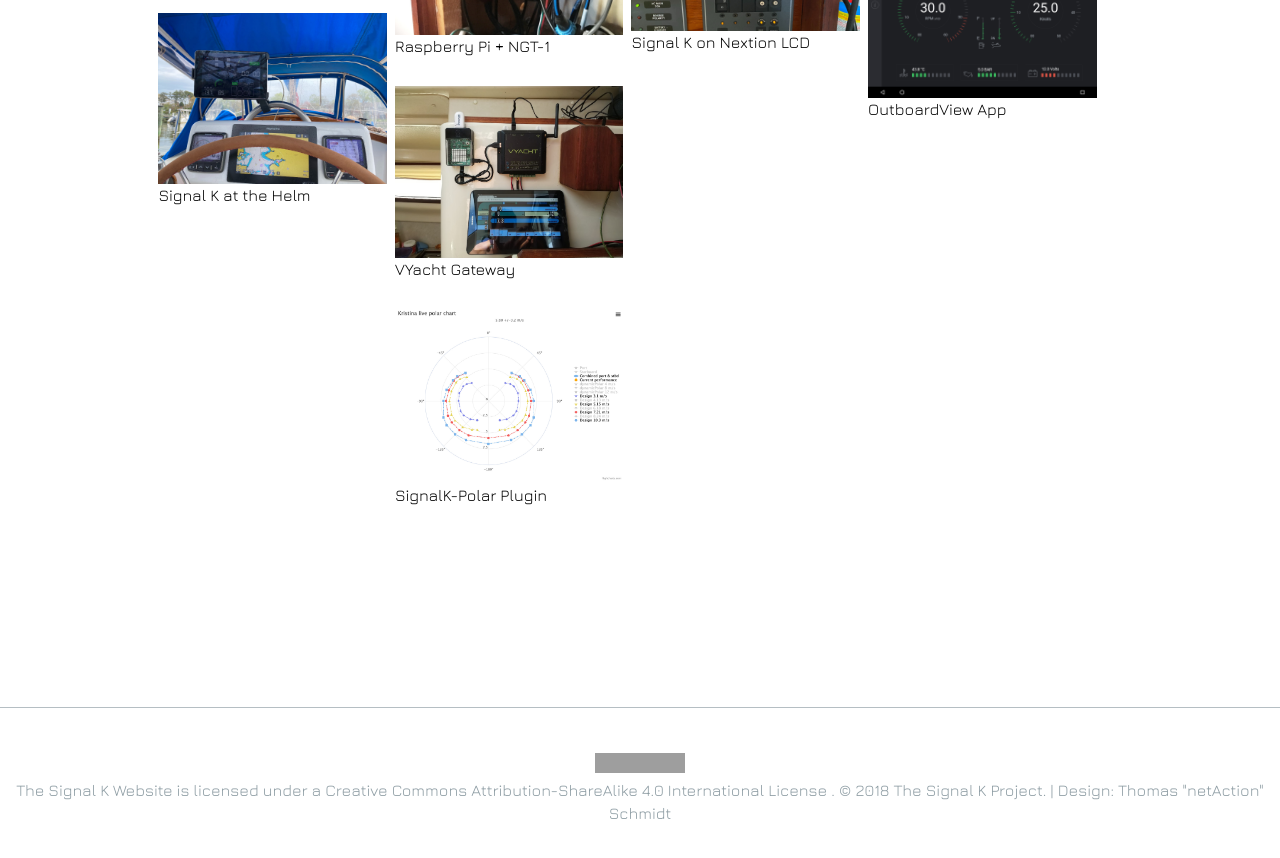
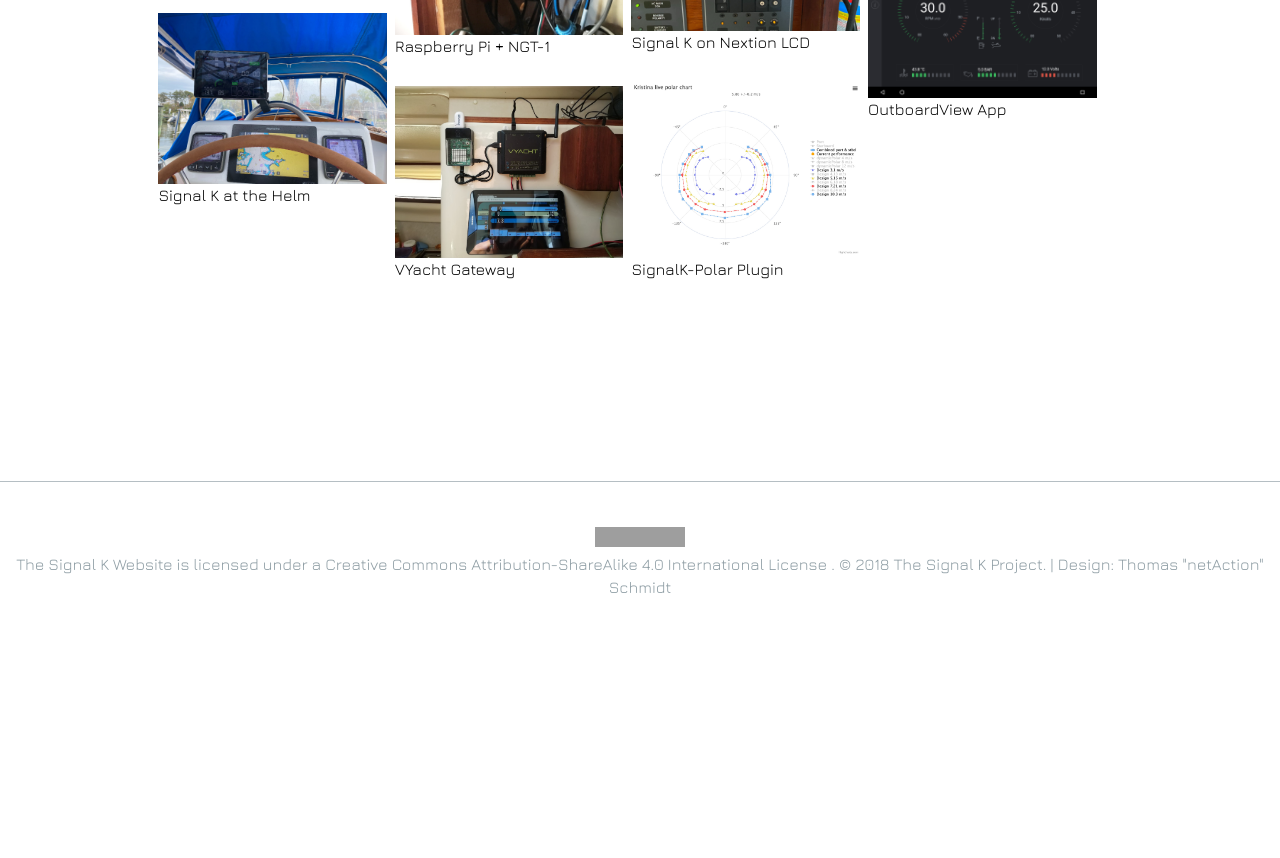
Before and after one commit to SignalK/signalk.github.io, a Jekyll site: the page built from gallery.html, in a window 1280 px wide and 900 px high, scrolled down 1470 px. Shown: the top 858 px of the window. Built offline with Jekyll 4.4.1, drawn with Linux system fonts in a browser that asks for light colours; nearby versions of some CDN libraries; after the commit the page ends 2149 px from its top, so only the background shows below that; grey boxes are pictures that could not be loaded.

Commit message:
Update gallery.html

```diff
--- a/gallery.html
+++ b/gallery.html
@@ -83,9 +83,7 @@
       <p>Raspberry Pi + NGT-1</p>
     <a href="/images/gallery/test_image8.jpg" target="_blank"><img src="/images/gallery/test_image8.jpg" style="width:100%"></a>
       <p>VYacht Gateway</p>
-      <a href="/images/gallery/test_image18.jpg" target="_blank"><img src="/images/gallery/test_image18.jpg" style="width:100%"></a>
-        <p>SignalK-Polar Plugin</p>
-	</div>
+    </div>
   <div class="column">
     <a href="/images/gallery/test_image9.jpg" target="_blank"><img src="/images/gallery/test_image9.jpg" style="width:100%"></a>
     <p>KIP App</p>
@@ -97,6 +95,8 @@
     <p>iKonvert NMEA2000 Gateway</p>
     <a href="/images/gallery/test_image19.jpg" target="_blank"><img src="/images/gallery/test_image19.jpg" style="width:100%"></a>
       <p>Signal K on Nextion LCD</p>
+    <a href="/images/gallery/test_image18.jpg" target="_blank"><img src="/images/gallery/test_image18.jpg" style="width:100%"></a>
+      <p>SignalK-Polar Plugin</p>
 	</div>
   <div class="column">
     <a href="/images/gallery/test_image13.jpg" target="_blank"><img src="/images/gallery/test_image13.jpg" style="width:100%"></a>
```
